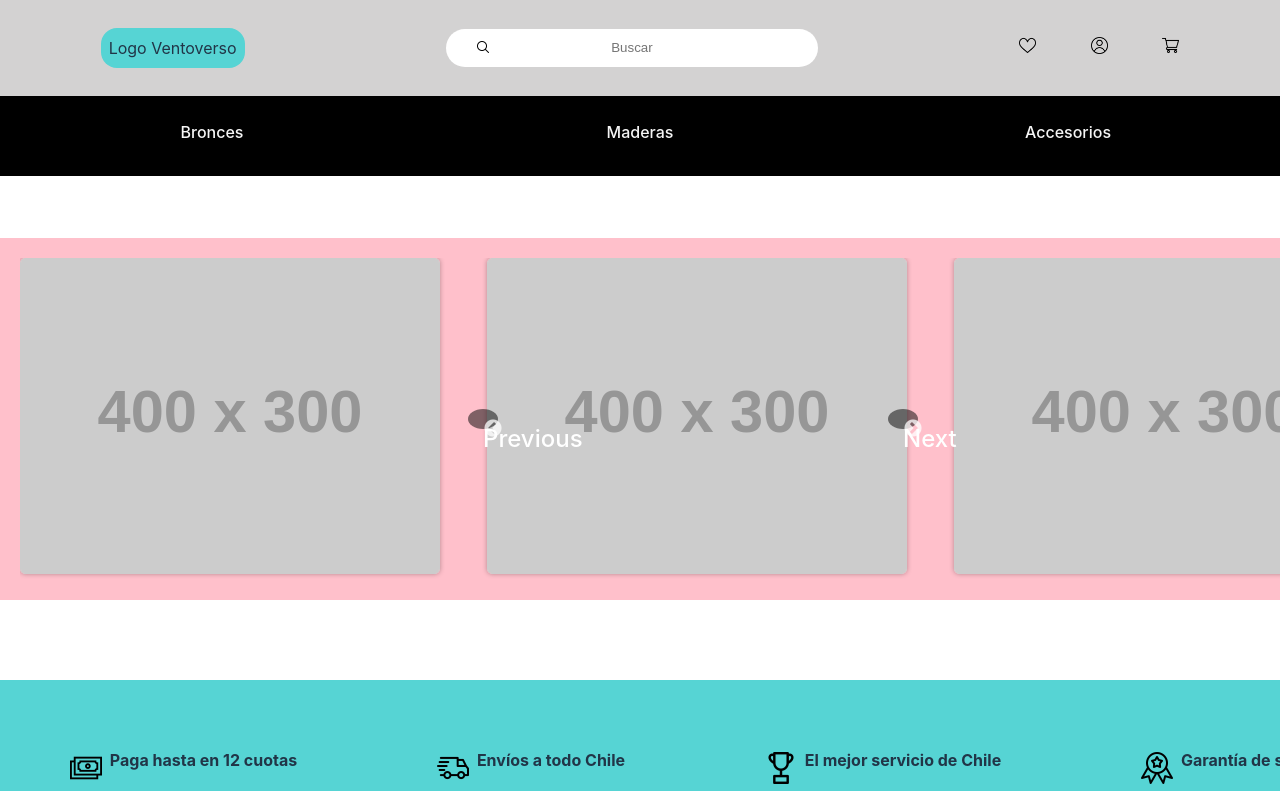
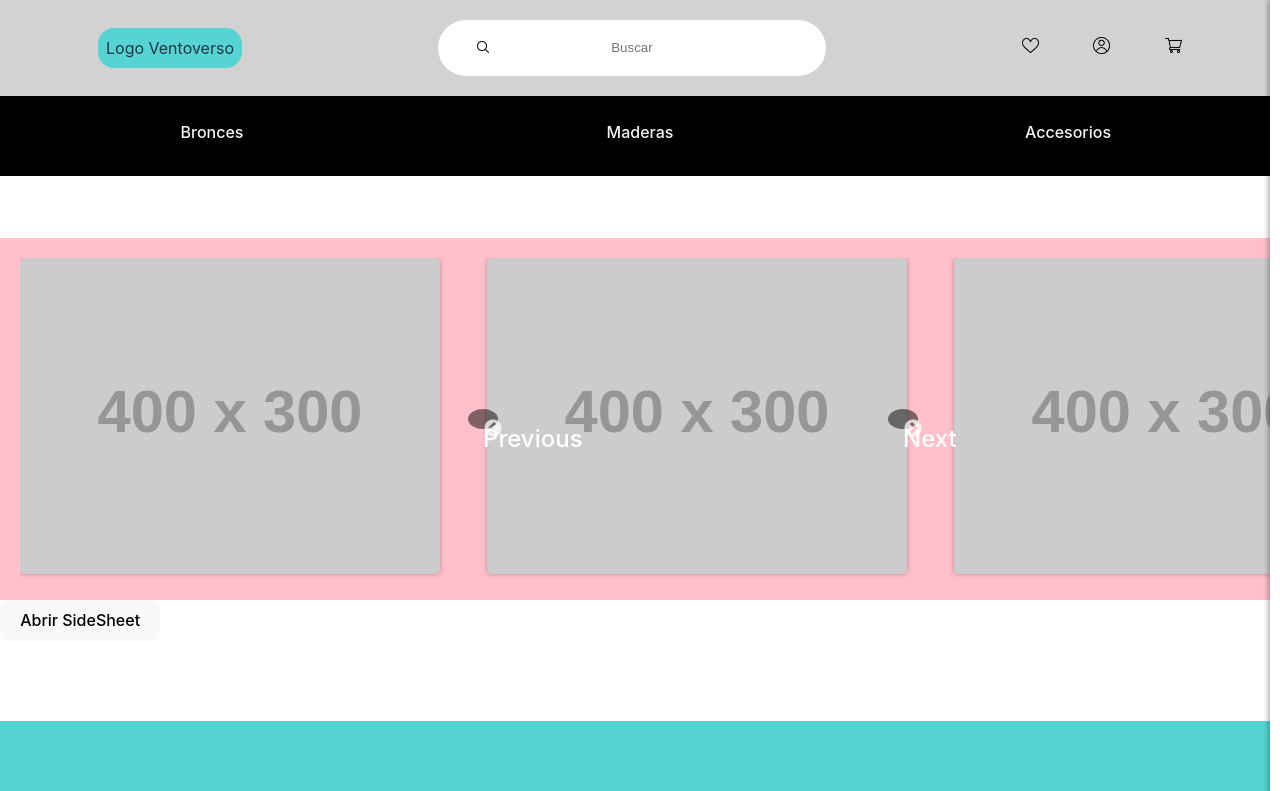
Before and after one commit to jrivas0710/Ventoverso_2, a React (Vite) app: page / in a window 1280 px wide. Shown: the top 791 px of the page. Built offline with nearby package versions, Linux system fonts and the light colour scheme.

Commit message:
agregue el sidesheet bien

```diff
--- a/src/pages/Home.tsx
+++ b/src/pages/Home.tsx
@@ -7,6 +7,7 @@ import Iconos from "../components/iconos/Iconos"
 import {Blogs} from "../components/blog/Blog"
 import dataDestacados from '../components/destacados/dataDestacados.json'
 import dataBlog from '../components/blog/dataBlog.json'
+import Sidesheet2 from "../components/sidesheet/Sidesheet2"
 
 
 //la data se supone que es el json de back para Carrusel y Destacados
@@ -31,7 +32,7 @@ const Home = () => {
         <Header/>
         <Carrusel
         images={images} />
-
+        <Sidesheet2/>
         <Iconos/>
         <Destacados
           dataDestacados = {dataDestacados}
```
